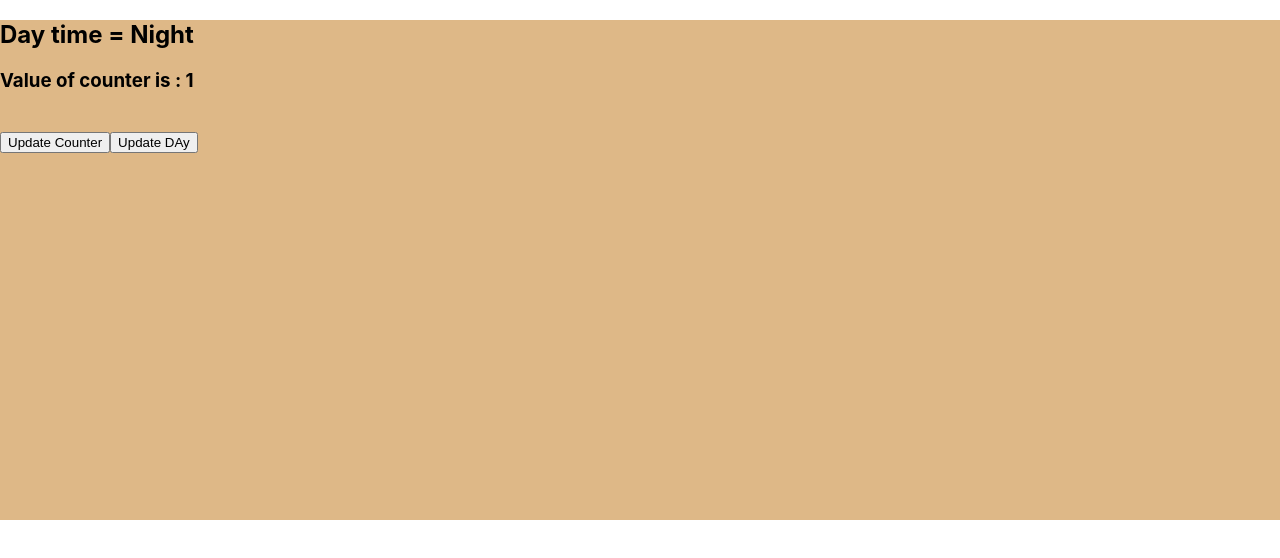
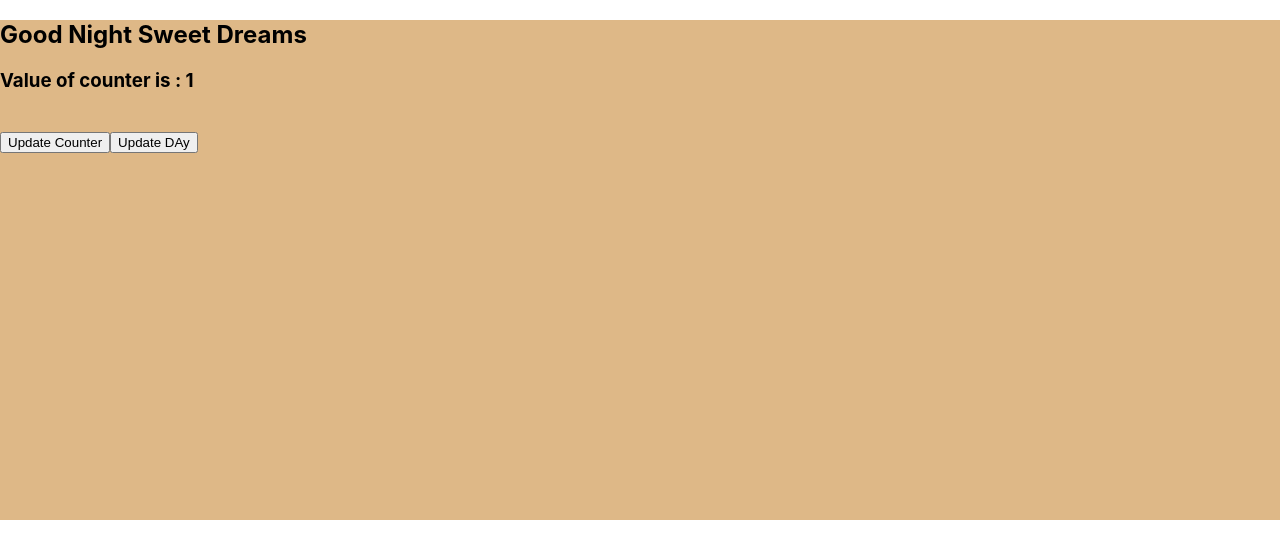
Before and after one commit to Salman-Raza-stack/boot-champ-react-app1, a React (Create React App) app: page / in a window 1280 px wide. Shown: the top 558 px of the page. Built offline with nearby package versions, Linux system fonts and the light colour scheme.

Commit message:
Update App.js

```diff
--- a/src/App.js
+++ b/src/App.js
@@ -10,7 +10,7 @@ function App() {
 
   return (
     <div className={`box ${isMorning ? "boxLight" : ""}`}>
-      <h2>Day time = {isMorning ? "Morning" : "Night"}</h2>
+      <h2>{isMorning ? "Good Morning" : "Good Night Sweet Dreams"}</h2>
 
       <Message counter={count} />
 
```
